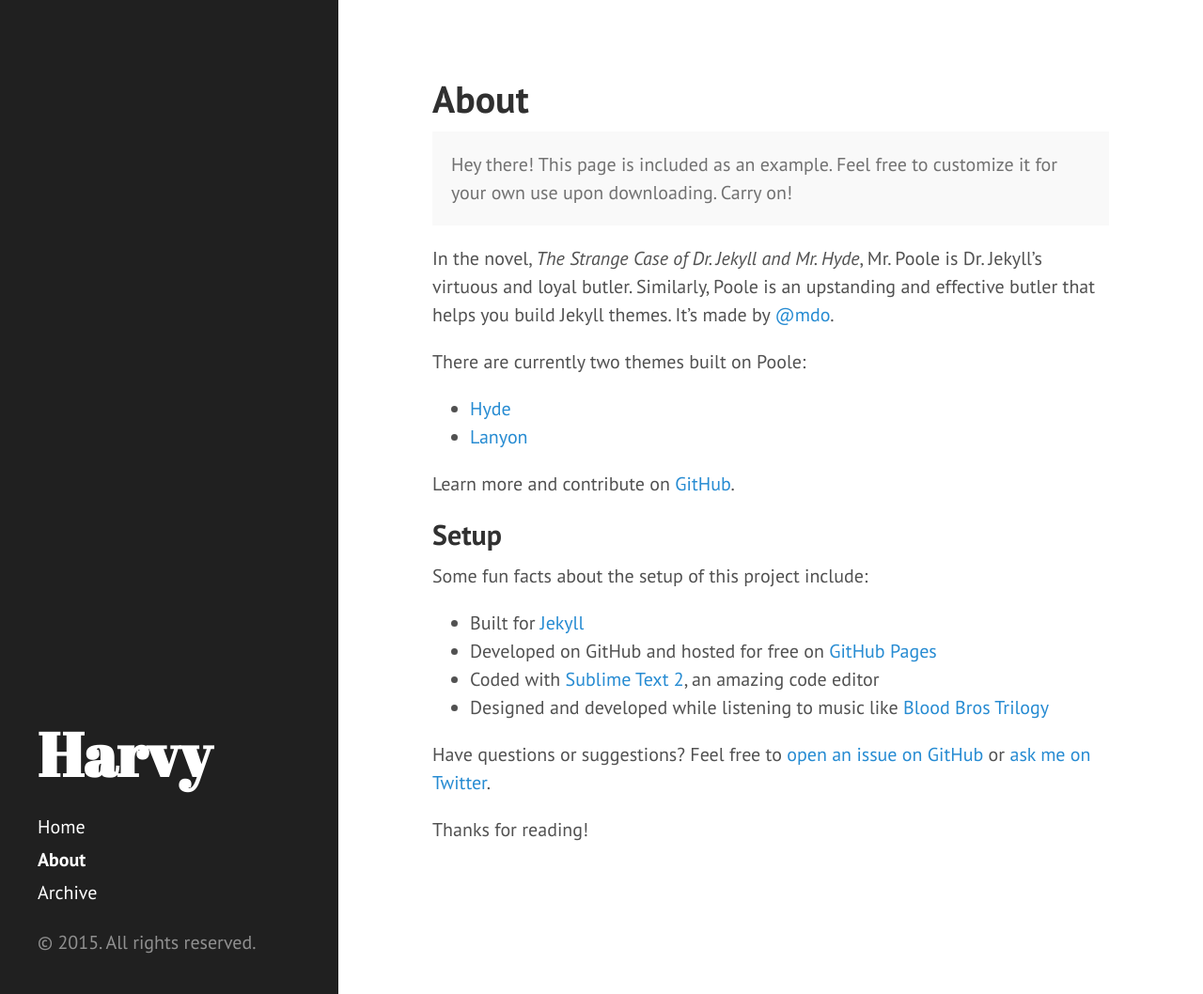
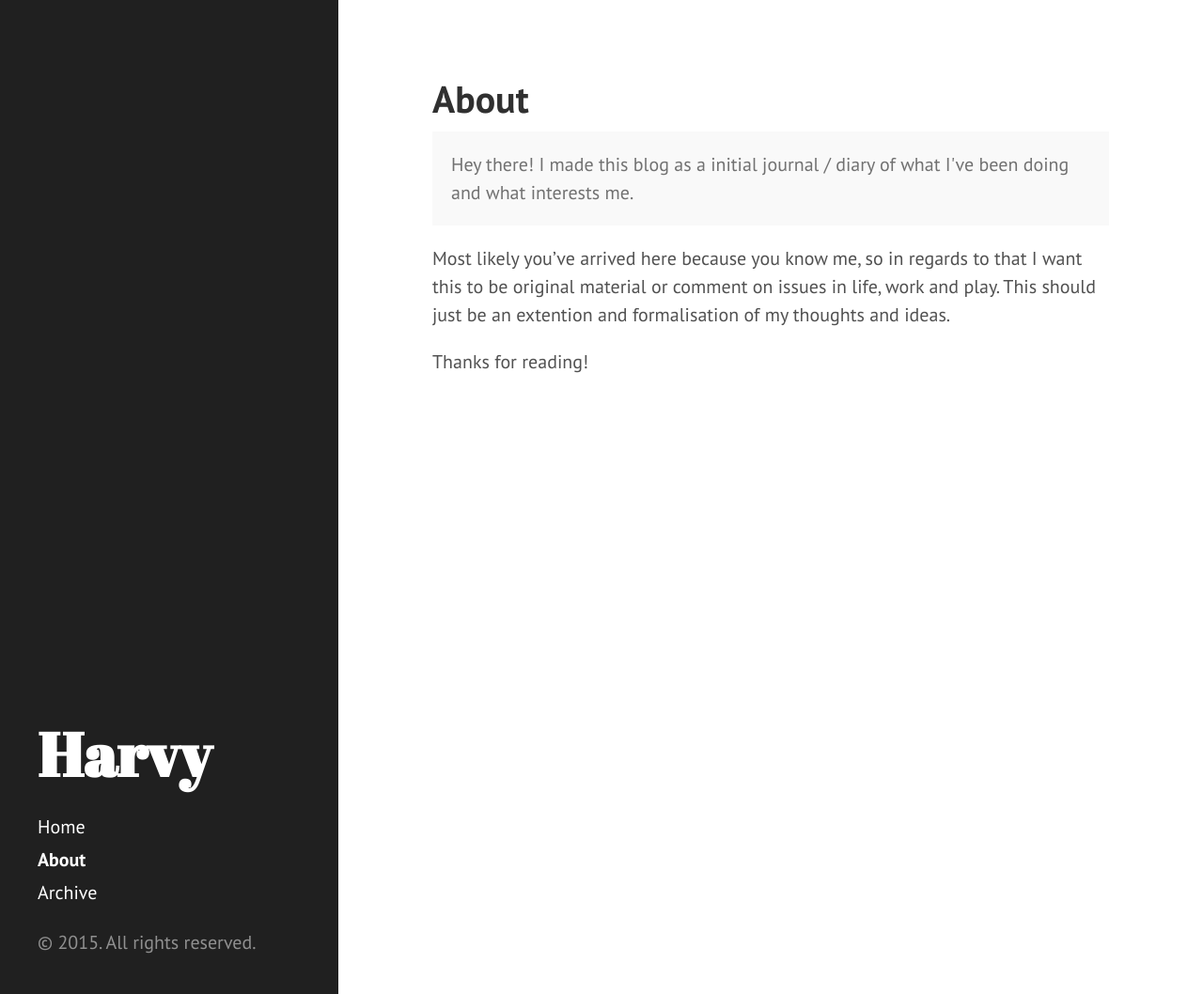
Before and after one commit to harvy4002/harvy4002.github.io, a Jekyll site: the page built from about.md, in a window 1280 px wide and 1058 px high. Shown: the whole window at 94% size. Built offline with Jekyll 4.4.1, drawn with Linux system fonts in a browser that asks for light colours.

Commit message:
Changed about page.

```diff
--- a/about.md
+++ b/about.md
@@ -4,27 +4,9 @@
 ---
 
 <p class="message">
-  Hey there! This page is included as an example. Feel free to customize it for your own use upon downloading. Carry on!
+  Hey there! I made this blog as a initial journal / diary of what I've been doing and what interests me.
 </p>
 
-In the novel, *The Strange Case of Dr. Jekyll and Mr. Hyde*, Mr. Poole is Dr. Jekyll's virtuous and loyal butler. Similarly, Poole is an upstanding and effective butler that helps you build Jekyll themes. It's made by [@mdo](https://twitter.com/mdo).
-
-There are currently two themes built on Poole:
-
-* [Hyde](http://hyde.getpoole.com)
-* [Lanyon](http://lanyon.getpoole.com)
-
-Learn more and contribute on [GitHub](https://github.com/poole).
-
-## Setup
-
-Some fun facts about the setup of this project include:
-
-* Built for [Jekyll](http://jekyllrb.com)
-* Developed on GitHub and hosted for free on [GitHub Pages](https://pages.github.com)
-* Coded with [Sublime Text 2](http://sublimetext.com), an amazing code editor
-* Designed and developed while listening to music like [Blood Bros Trilogy](https://soundcloud.com/maddecent/sets/blood-bros-series)
-
-Have questions or suggestions? Feel free to [open an issue on GitHub](https://github.com/poole/poole/issues/new) or [ask me on Twitter](https://twitter.com/mdo).
+Most likely you've arrived here because you know me, so in regards to that I want this to be original material or comment on issues in life, work and play. This should just be an extention and formalisation of my thoughts and ideas.
 
 Thanks for reading!
```
